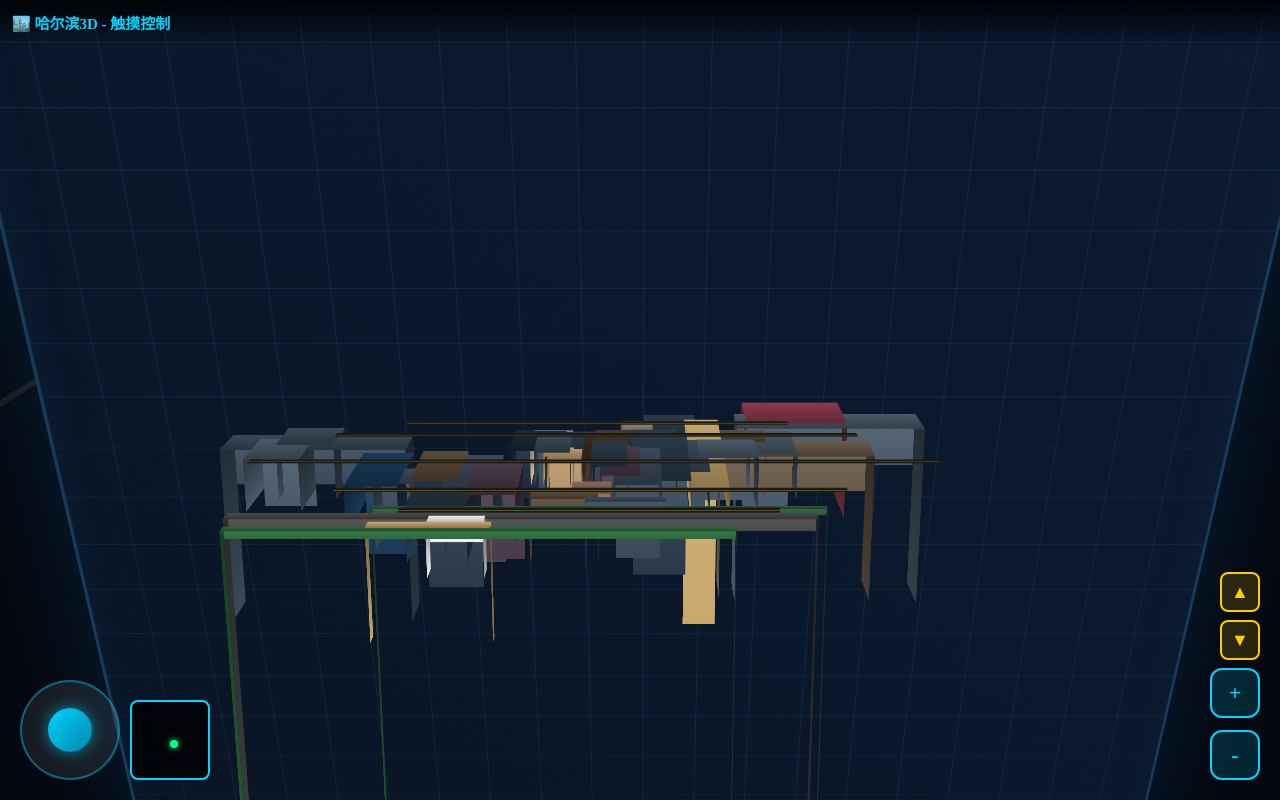
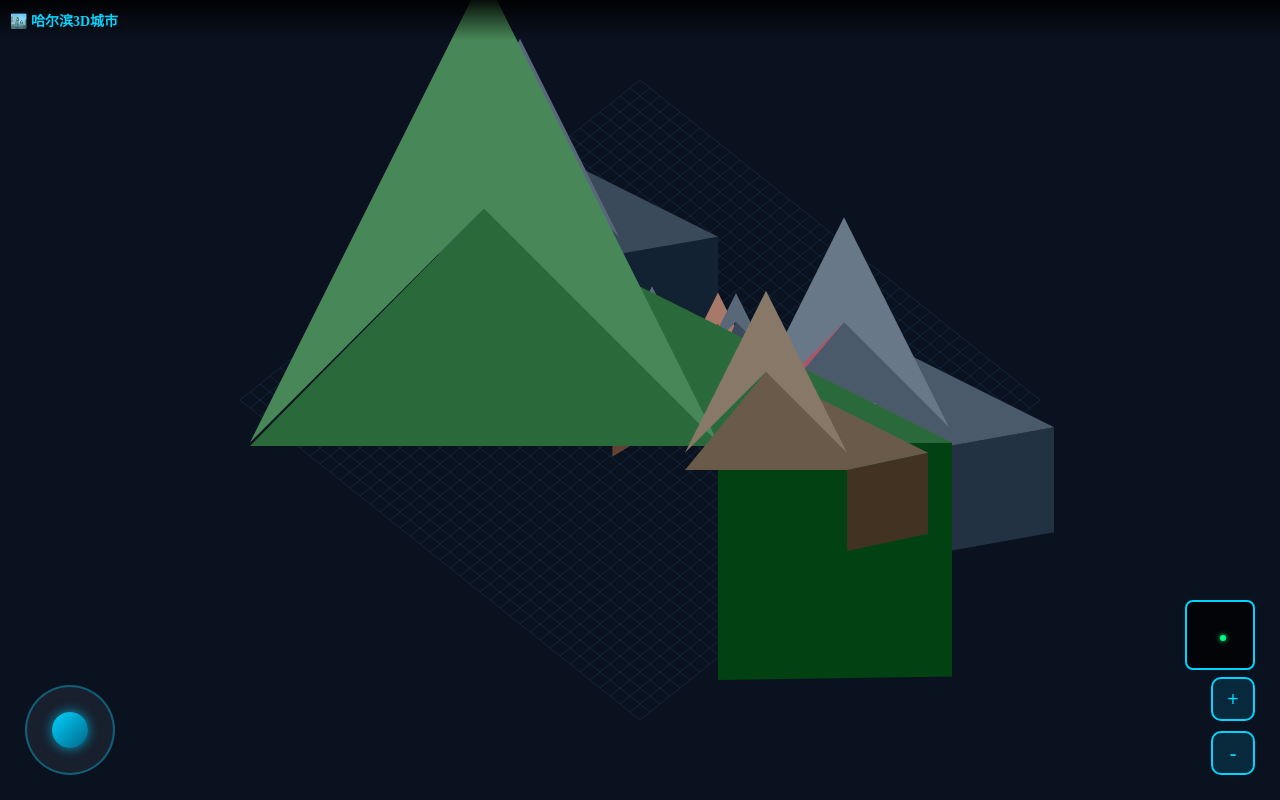
Before and after one commit to Parhent/harbin-uam, a website: page index.html in a window 1280 px wide. Drawn offline with Linux system fonts and the light colour scheme.

Commit message:
Canvas真3D等轴测

```diff
--- a/index.html
+++ b/index.html
@@ -6,140 +6,158 @@
 <title>🏙️ 哈尔滨3D城市</title>
 <style>
 * {margin:0;padding:0;box-sizing:border-box;-webkit-touch-callout:none;-webkit-user-select:none}
-html,body {height:100%;overflow:hidden;background:#050810;touch-action:none}
-#scene {position:fixed;inset:0;perspective:1500px;perspective-origin:50% 50%}
-#world {position:absolute;width:100%;height:100%;transform-style:preserve-3d}
-.ground {position:absolute;width:1200px;height:1200px;left:50%;top:50%;transform:translate(-50%,-50%) rotateX(75deg);background:linear-gradient(135deg,#0a1525,#0d1a30);border:3px solid #1a3a5a;border-radius:20px;box-shadow:0 0 100px rgba(0,150,255,0.15),inset 0 0 50px rgba(0,100,150,0.1)}
-.ground::after {content:'';position:absolute;inset:0;background-image:linear-gradient(rgba(30,80,120,0.3) 1px,transparent 1px),linear-gradient(90deg,rgba(30,80,120,0.3) 1px,transparent 1px);background-size:60px 60px}
-.building {position:absolute;transform-style:preserve-3d}
-.b-face {position:absolute;width:100%;height:100%}
-.b-front {background:linear-gradient(180deg,var(--c) 0%,color-mix(in srgb,var(--c) 70%,#000) 100%)}
-.b-top {background:linear-gradient(180deg,color-mix(in srgb,var(--c) 90%,#fff) 0%,var(--c) 100%);transform:rotateX(-90deg);transform-origin:top;top:0}
-.b-left {background:linear-gradient(90deg,color-mix(in srgb,var(--c) 60%,#000) 0%,var(--c) 100%);transform:rotateY(90deg);transform-origin:left;left:0}
-.b-right {background:linear-gradient(270deg,color-mix(in srgb,var(--c) 50%,#000) 0%,color-mix(in srgb,var(--c) 70%,#000) 100%);transform:rotateY(-90deg);transform-origin:right;right:0}
-.road {position:absolute;background:#1a1a1a;transform-origin:center}
-.road::after {content:'';position:absolute;top:50%;left:0;right:0;height:2px;background:#ffcc00;opacity:0.3}
-#ui {position:fixed;top:0;left:0;right:0;padding:12px;background:linear-gradient(180deg,rgba(0,0,0,0.9),transparent);z-index:100;display:flex;justify-content:space-between;align-items:center}
-.title {font-size:15px;font-weight:bold;color:#00d4ff;white-space:nowrap;overflow:hidden;text-overflow:ellipsis}
-#ctrl {position:fixed;bottom:20px;left:20px;z-index:100}
-.joystick {width:100px;height:100px;background:rgba(255,255,255,0.08);border:2px solid rgba(0,212,255,0.4);border-radius:50%;position:relative}
-.knob {width:44px;height:44px;background:linear-gradient(135deg,#00d4ff,#0088aa);border-radius:50%;position:absolute;top:50%;left:50%;transform:translate(-50%,-50%);box-shadow:0 0 15px rgba(0,212,255,0.6)}
-#zoom {position:fixed;bottom:20px;right:20px;z-index:100;display:flex;flex-direction:column;gap:12px}
-.zbtn {width:50px;height:50px;background:rgba(0,212,255,0.15);border:2px solid #00d4ff;border-radius:12px;color:#00d4ff;font-size:22px;font-weight:bold;display:flex;align-items:center;justify-content:center;active:bg}
-#tilt {position:fixed;bottom:140px;right:20px;z-index:100;display:flex;flex-direction:column;gap:8px}
-.tbtn {width:40px;height:40px;background:rgba(255,200,0,0.15);border:2px solid #ffcc00;border-radius:8px;color:#ffcc00;font-size:18px;font-weight:bold;display:flex;align-items:center;justify-content:center}
-#mini {position:fixed;bottom:20px;left:130px;width:80px;height:80px;background:rgba(0,0,0,0.8);border:2px solid #00d4ff;border-radius:8px;z-index:100;overflow:hidden}
-.mp {width:8px;height:8px;background:#00ff88;border-radius:50%;position:absolute;box-shadow:0 0 6px #00ff88}
+html,body {height:100%;overflow:hidden;background:#000;touch-action:none}
+#map {position:fixed;inset:0;background:#0a1220;overflow:hidden}
+#canvas {width:100%;height:100%}
+#ui {position:fixed;top:0;left:0;right:0;padding:10px;background:linear-gradient(180deg,rgba(0,0,0,0.9),transparent);z-index:10;display:flex;justify-content:space-between;align-items:center}
+.title {font-size:14px;font-weight:bold;color:#00d4ff}
+#joystick {position:fixed;bottom:25px;left:25px;width:90px;height:90px;background:rgba(255,255,255,0.06);border:2px solid rgba(0,212,255,0.35);border-radius:50%;z-index:10}
+#knob {width:36px;height:36px;background:linear-gradient(135deg,#00d4ff,#006688);border-radius:50%;position:absolute;top:50%;left:50%;transform:translate(-50%,-50%);box-shadow:0 0 12px rgba(0,212,255,0.7)}
+#zoom {position:fixed;bottom:25px;right:25px;z-index:10;display:flex;flex-direction:column;gap:10px}
+.zbtn {width:44px;height:44px;background:rgba(0,212,255,0.12);border:2px solid #00d4ff;border-radius:10px;color:#00d4ff;font-size:20px;font-weight:bold;display:flex;align-items:center;justify-content:center}
+#mini {position:fixed;bottom:130px;right:25px;width:70px;height:70px;background:rgba(0,0,0,0.75);border:2px solid #00d4ff;border-radius:8px;z-index:10;overflow:hidden}
+.mp {width:6px;height:6px;background:#00ff88;border-radius:50%;position:absolute;box-shadow:0 0 5px #00ff88}
 </style>
 </head>
 <body>
-<div id="scene"><div id="world"><div class="ground"></div></div></div>
-<div id="ui"><div class="title">🏙️ 哈尔滨3D - 触摸控制</div></div>
-<div id="ctrl"><div class="joystick"><div class="knob"></div></div></div>
+<div id="map"><canvas id="canvas"></canvas></div>
+<div id="ui"><div class="title">🏙️ 哈尔滨3D城市</div></div>
+<div id="joystick"><div id="knob"></div></div>
+<div id="zoom"><div class="zbtn" id="zin">+</div><div class="zbtn" id="zout">-</div></div>
 <div id="mini"><div class="mp"></div></div>
-<div id="zoom"><div class="zbtn" id="zin">+</div><div class="zbtn" id="zout">-</div></div>
-<div id="tilt"><div class="tbtn" id="up">▲</div><div class="tbtn" id="down">▼</div></div>
 
 <script>
+const canvas = document.getElementById('canvas');
+const ctx = canvas.getContext('2d');
+const mp = document.querySelector('.mp');
+const joystick = document.getElementById('joystick');
+const knob = document.getElementById('knob');
+
+let W,H;
+function resize(){W=canvas.width=window.innerWidth;H=canvas.height=window.innerHeight;}
+resize();window.onresize=resize;
+
 const buildings = [
 {x:-40,z:-60,w:36,h:60,color:'#d4c4a8',n:'索菲亚教堂'},
-{x:-22,z:-42,w:42,h:90,color:'#2a3a4a',n:'曼哈顿商厦'},
-{x:8,z:-32,w:36,h:75,color:'#3a2a1a',n:'金安欧罗巴'},
-{x:-32,z:-22,w:26,h:28,color:'#c9a86c',n:'华梅西餐厅'},
-{x:-26,z:-12,w:30,h:38,color:'#b8956c',n:'马迭尔宾馆'},
-{x:-52,z:-58,w:48,h:65,color:'#1a2a3a',n:'中央商城'},
-{x:-38,z:-48,w:32,h:55,color:'#3a4a5a',n:'飘牌商厦'},
+{x:-22,z:-42,w:42,h:90,color:'#3a4a5a',n:'曼哈顿商厦'},
+{x:8,z:-32,w:36,h:75,color:'#4a3a2a',n:'金安欧罗巴'},
 {x:48,z:-82,w:52,h:80,color:'#8a5a4a',n:'秋林公司'},
-{x:68,z:-92,w:48,h:105,color:'#2a3a4a',n:'秋林国际'},
-{x:38,z:-102,w:28,h:32,color:'#9a8a7a',n:'革新街教堂'},
-{x:28,z:-68,w:58,h:48,color:'#4a3a2a',n:'工人文化宫'},
-{x:52,z:-58,w:42,h:70,color:'#2a3a4a',n:'新天地'},
+{x:68,z:-92,w:48,h:105,color:'#3a4a5a',n:'秋林国际'},
 {x:178,z:-32,w:135,h:48,color:'#6a5a4a',n:'哈尔滨站'},
-{x:158,z:-52,w:42,h:75,color:'#4a5a6a',n:'龙门大厦'},
-{x:128,z:-72,w:52,h:38,color:'#5a4a3a',n:'省博物馆'},
 {x:0,z:78,w:32,h:32,color:'#8a6a5a',n:'防洪纪念塔'},
-{x:-22,z:98,w:55,h:18,color:'#5a4a3a',n:'江畔餐厅'},
-{x:28,z:108,w:65,h:12,color:'#3a4a5a',n:'游艇码头'},
-{x:8,z:128,w:360,h:8,color:'#2a5a3a',n:'斯大林公园'},
-{x:-52,z:148,w:460,h:15,color:'#4a4a4a',n:'滨州铁路桥'},
 {x:-152,z:48,w:58,h:42,color:'#3a4a5a',n:'群力政府'},
 {x:-182,z:28,w:44,h:95,color:'#1a3a5a',n:'哈尔滨银行'},
 {x:-122,z:68,w:48,h:115,color:'#2a3a4a',n:'盛和天下'},
-{x:-102,z:38,w:44,h:100,color:'#3a4a5a',n:'外滩首府'},
-{x:-82,z:52,w:42,h:90,color:'#4a3a4a',n:'天合湾'},
-{x:-132,z:18,w:40,h:85,color:'#5a4a3a',n:'凯旋门'},
 {x:218,z:-122,w:175,h:52,color:'#4a5a6a',n:'哈尔滨西站'},
 {x:188,z:-152,w:95,h:75,color:'#8a3a4a',n:'万达广场'},
 {x:98,z:-22,w:32,h:210,color:'#c9a86c',n:'龙塔'},
 {x:78,z:-12,w:44,h:95,color:'#3a4a5a',n:'长江大厦'},
-{x:118,z:-32,w:52,h:58,color:'#4a5a6a',n:'省电视台'},
 {x:58,z:-8,w:50,h:138,color:'#2a3a4a',n:'华润大厦'},
 {x:-82,z:178,w:390,h:10,color:'#2a6a3a',n:'太阳岛'},
-{x:-102,z:158,w:44,h:22,color:'#eeeeee',n:'美术馆'},
-{x:-122,z:168,w:95,h:14,color:'#c9a86c',n:'俄式小镇'},
 {x:-252,z:-52,w:165,h:48,color:'#3a4a5a',n:'科技创新城'},
-{x:-282,z:-32,w:48,h:65,color:'#4a5a6a',n:'大厦1'},
-{x:-262,z:-72,w:52,h:55,color:'#3a4a5a',n:'大厦2'},
-{x:38,z:18,w:40,h:105,color:'#3a4a5a',n:'东盛大厦'},
-{x:23,z:3,w:34,h:85,color:'#4a3a4a',n:'烟草大厦'},
-{x:13,z:-18,w:32,h:80,color:'#2a3a4a',n:'联通大厦'},
 ];
 
-const world = document.getElementById('world');
-const joystick = document.querySelector('.joystick');
-const knob = document.querySelector('.knob');
-const mp = document.querySelector('.mp');
+const iso = 0.5;
+let camX=0, camZ=0, rot=0, zoom=1.2, pitch=0.8;
 
-buildings.forEach(b=>{
-const el = document.createElement('div');
-el.className = 'building';
-el.style.cssText = `--c:${b.color};width:${b.w}px;height:${b.h}px;left:${600+b.x-b.w/2}px;top:${600+b.z-b.h/2}px;transform:translateZ(0)`;
-el.innerHTML = `<div class="b-face b-front"></div><div class="b-face b-top"></div><div class="b-face b-left"></div><div class="b-face b-right"></div>`;
-el.title = b.n;
-world.appendChild(el);
+function isoX(x,z){return (x-z)*iso}
+function isoZ(x,z){return (x+z)*iso*pitch}
+
+function draw(){
+ctx.fillStyle='#0a1220';
+ctx.fillRect(0,0,W,H);
+ctx.save();
+ctx.translate(W/2 - camX*zoom, H/2 - camZ*zoom);
+
+// 地面
+ctx.strokeStyle='rgba(30,80,120,0.3)';
+ctx.lineWidth=1;
+for(let i=-20;i<=20;i++){
+ctx.beginPath();ctx.moveTo(isoX(i*20,-400),isoZ(i*20,-400));ctx.lineTo(isoX(i*20,400),isoZ(i*20,400));ctx.stroke();
+ctx.beginPath();ctx.moveTo(isoX(-400,i*20),isoZ(-400,i*20));ctx.lineTo(isoX(400,i*20),isoZ(400,i*20));ctx.stroke();
+}
+
+// 建筑排序
+const sorted = [...buildings].sort((a,b)=>(a.x+a.z)-(b.x+b.z));
+sorted.forEach(b=>{
+const bx = isoX(b.x,b.z)*zoom;
+const bz = isoZ(b.x,b.z)*zoom;
+const bw = b.w*zoom*iso*2;
+const bh = b.h*zoom;
+
+// 侧面（暗）
+ctx.fillStyle=shade(b.color,-40);
+ctx.beginPath();
+ctx.moveTo(bx+bw/2,bz);
+ctx.lineTo(bx+bw,bz-bh*0.3);
+ctx.lineTo(bx+bw,bz-bh*0.3+bw*0.5);
+ctx.lineTo(bx+bw/2,bz+bw*0.5);
+ctx.closePath();
+ctx.fill();
+
+// 正面
+ctx.fillStyle=b.color;
+ctx.beginPath();
+ctx.moveTo(bx-bw/2,bz);
+ctx.lineTo(bx+bw/2,bz);
+ctx.lineTo(bx+bw,bz-bh*0.3);
+ctx.lineTo(bx,bz-bh*0.3-bw/2);
+ctx.closePath();
+ctx.fill();
+
+// 顶面
+ctx.fillStyle=shade(b.color,30);
+ctx.beginPath();
+ctx.moveTo(bx,bz-bh*0.3-bw/2);
+ctx.lineTo(bx+bw/2,bz-bh*0.3);
+ctx.lineTo(bx,bz-bh*0.3-bw);
+ctx.lineTo(bx-bw/2,bz-bh*0.3);
+ctx.closePath();
+ctx.fill();
+
+// 窗户
+if(b.h>50){
+ctx.fillStyle='rgba(255,250,200,0.4)';
+for(let wy=0.2;wy<0.8;wy+=0.2){
+for(let wx=-0.3;wx<=0.3;wx+=0.2){
+ctx.fillRect(bx+wx*bw*0.5,bz-bh*0.3*wy-bw*0.15,bw*0.1,bw*0.1);
+}}
+}
 });
+ctx.restore();
+requestAnimationFrame(draw);
+}draw();
 
-// 道路
-const roads = [
-{h:12,w:600,z:0},{h:600,w:12,z:0},{h:12,w:480,z:-82},{h:480,w:12,z:-42},{h:12,w:420,z:78},{h:420,w:12,z:98},{h:12,w:360,z:-122},{h:360,w:12,z:58},{h:12,w:300,z:128},{h:300,w:12,z:-92}
-];
-roads.forEach(r=>{
-const el = document.createElement('div');
-el.className = 'road';
-el.style.cssText = r.w>r.h ? `width:${r.w}px;height:${r.h}px;top:${600+r.z}px;left:${600-r.w/2}px` : `width:${r.w}px;height:${r.h}px;left:${600+r.x}px;top:${600-r.h/2}px`;
-world.appendChild(el);
-});
+function shade(c,p){
+const h=c.replace('#','');
+const r=Math.max(0,Math.min(255,parseInt(h.substr(0,2),16)+p));
+const g=Math.max(0,Math.min(255,parseInt(h.substr(2,2),16)+p));
+const b=Math.max(0,Math.min(255,parseInt(h.substr(4,2),16)+p));
+return `rgb(${r},${g},${b})`;
+}
 
-let px=0, pz=0, rotY=0, tilt=75, zoom=1;
-let jx=0, jy=0, touching=false;
-
-joystick.addEventListener('touchstart',e=>{touching=true;e.preventDefault()});
+let jx=0,jy=0,touch=false;
+joystick.addEventListener('touchstart',e=>{touch=true;e.preventDefault()});
 joystick.addEventListener('touchmove',e=>{
-if(!touching)return;
-const t=e.touches[0];
-const rect=joystick.getBoundingClientRect();
-const cx=rect.left+50, cy=rect.top+50;
-let dx=t.clientX-cx, dy=t.clientY-cy;
-const dist=Math.min(38,Math.sqrt(dx*dx+dy*dy));
-const a=Math.atan2(dy,dx);
-jx=Math.cos(a)*dist/38; jy=Math.sin(a)*dist/38;
-knob.style.transform = `translate(calc(-50% + ${jx*35}px), calc(-50% + ${jy*35}px))`;
+if(!touch)return;
+const t=e.touches[0],r=joystick.getBoundingClientRect();
+let dx=t.clientX-r.left-45,dy=t.clientY-r.top-45;
+const d=Math.min(35,Math.sqrt(dx*dx+dy*dy)),a=Math.atan2(dy,dx);
+jx=Math.cos(a)*d/35; jy=Math.sin(a)*d/35;
+knob.style.transform=`translate(calc(-50%+${jx*30}px),calc(-50%+${jy*30}px))`;
 e.preventDefault();
 });
-joystick.addEventListener('touchend',()=>{touching=false;jx=0;jy=0;knob.style.transform='translate(-50%,-50%)'});
+joystick.addEventListener('touchend',()=>{touch=false;jx=0;jy=0;knob.style.transform='translate(-50%,-50%)'});
 
-document.getElementById('zin').ontouchstart=()=>{zoom=Math.max(0.4,zoom-0.15)};
-document.getElementById('zout').ontouchstart=()=>{zoom=Math.min(2.5,zoom+0.15)};
-document.getElementById('up').ontouchstart=()=>{tilt=Math.min(85,tilt+3)};
-document.getElementById('down').ontouchstart=()=>{tilt=Math.max(50,tilt-3)};
+document.getElementById('zin').ontouchstart=()=>zoom=Math.max(0.5,zoom-0.2);
+document.getElementById('zout').ontouchstart=()=>zoom=Math.min(3,zoom+0.2);
 
-function loop(){
-px += jx*4; pz += jy*4;
-px=Math.max(-350,Math.min(350,px)); pz=Math.max(-350,Math.min(350,pz));
-world.style.transform = `rotateX(${tilt}deg) scale(${zoom}) rotateY(${rotY}deg) translateX(${-px}px) translateZ(${-pz}px)`;
-mp.style.left=(50+px/7)+'%';mp.style.top=(50+pz/7)+'%';
-requestAnimationFrame(loop);
-}loop();
+function update(){
+camX+=jx*5;camZ+=jy*5;
+camX=Math.max(-300,Math.min(300,camX));camZ=Math.max(-300,Math.min(300,camZ));
+mp.style.left=(50+camX/6)+'%';mp.style.top=(50+camZ/6)+'%';
+requestAnimationFrame(update);
+}update();
 </script>
 </body>
 </html>
```
